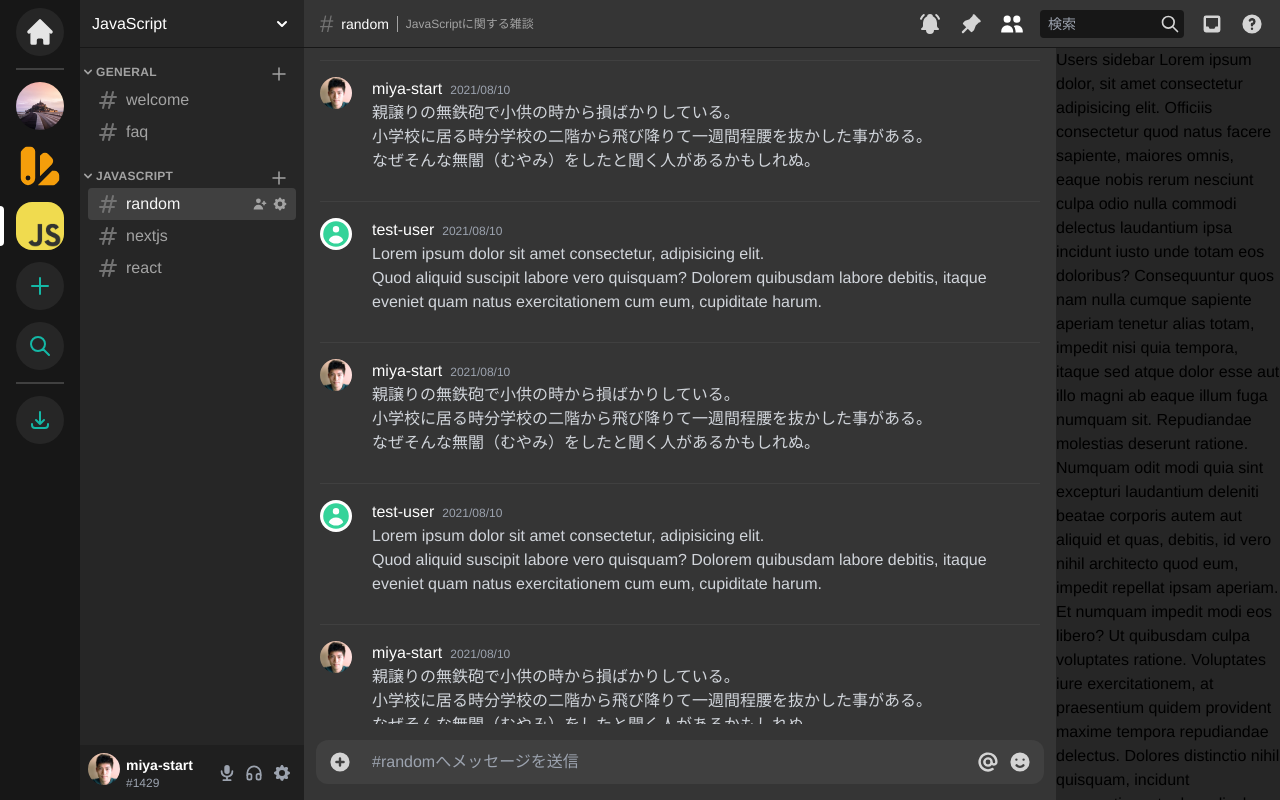
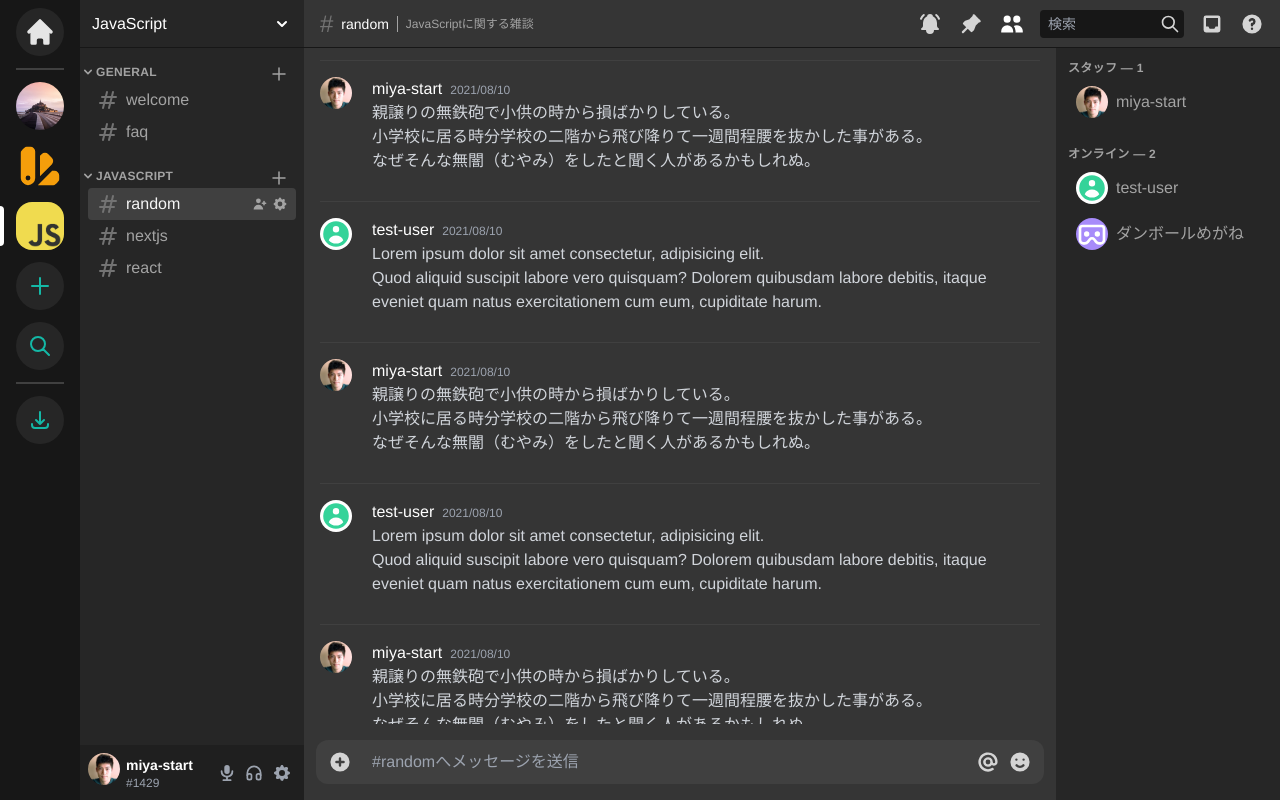
Before and after one commit to miya-start/next-chat, a Next.js app: page / in a window 1280 px wide. Built offline with nearby package versions, Linux system fonts and the light colour scheme.

Commit message:
Add member list section

```diff
--- a/pages/index.tsx
+++ b/pages/index.tsx
@@ -673,31 +673,68 @@ const Home: NextPage = () => {
               </div>
             </main>
 
-            <div className="bg-trueGray-800 w-56 flex-none overflow-y-auto">
-              Users sidebar Lorem ipsum dolor, sit amet consectetur adipisicing
-              elit. Officiis consectetur quod natus facere sapiente, maiores
-              omnis, eaque nobis rerum nesciunt culpa odio nulla commodi
-              delectus laudantium ipsa incidunt iusto unde totam eos doloribus?
-              Consequuntur quos nam nulla cumque sapiente aperiam tenetur alias
-              totam, impedit nisi quia tempora, itaque sed atque dolor esse aut
-              illo magni ab eaque illum fuga numquam sit. Repudiandae molestias
-              deserunt ratione. Numquam odit modi quia sint excepturi laudantium
-              deleniti beatae corporis autem aut aliquid et quas, debitis, id
-              vero nihil architecto quod eum, impedit repellat ipsam aperiam. Et
-              numquam impedit modi eos libero? Ut quibusdam culpa voluptates
-              ratione. Voluptates iure exercitationem, at praesentium quidem
-              provident maxime tempora repudiandae delectus. Dolores distinctio
-              nihil quisquam, incidunt praesentium et ad, explicabo quasi a sit
-              perspiciatis sequi voluptatum molestiae quam nam culpa inventore
-              esse hic recusandae saepe cumque quis odit vero! Sed officiis,
-              necessitatibus explicabo voluptatum amet voluptatem deserunt unde
-              inventore. Possimus, ab qui nihil molestiae architecto quia
-              temporibus, ipsam beatae ratione ducimus magni autem aliquid
-              vitae, neque dignissimos quisquam maiores dicta et! Tenetur quo
-              eum deleniti beatae debitis cupiditate quod ducimus voluptas porro
-              mollitia? Odio ad saepe labore consectetur, nemo quas est? Fuga
-              consequuntur pariatur sequi veniam impedit rerum?
-            </div>
+            <aside
+              className="flex-none w-56 p-3 overflow-y-auto bg-trueGray-800"
+              aria-label={`${'random'}チャンネルのメンバーリスト`}
+            >
+              <h2
+                className="text-xs font-semibold tracking-wide text-trueGray-400 uppercase"
+                aria-label={`スタッフ、${1}人のメンバー`}
+              >
+                スタッフ — 1
+              </h2>
+              <ul className="mb-6">
+                <li>
+                  <button
+                    className="flex items-center gap-x-2 w-full px-2 py-1 my-1.5 text-trueGray-400 rounded hover:text-trueGray-200 hover:bg-trueGray-750"
+                    aria-label={`${'miya-start'}、退席中`}
+                  >
+                    <Image
+                      className="rounded-full"
+                      src="/crop.jpg"
+                      alt="avatar"
+                      width={32}
+                      height={32}
+                    />
+                    <span className="font-medium">miya-start</span>
+                  </button>
+                </li>
+              </ul>
+              <h2
+                className="text-xs font-semibold tracking-wide text-trueGray-400 uppercase"
+                aria-label={`オンライン、${2}人のメンバー`}
+              >
+                オンライン — 2
+              </h2>
+              <ul className="mb-6">
+                <li>
+                  <button
+                    className="flex items-center gap-x-2 w-full px-2 py-1 my-1.5 text-trueGray-400 rounded hover:text-trueGray-200 hover:bg-trueGray-750"
+                    aria-label={`${'test-user'}、オンライン`}
+                  >
+                    <UserCircleIcon
+                      className="text-green-400 bg-white rounded-full"
+                      width={32}
+                      height={32}
+                    />
+                    <span className="font-medium">test-user</span>
+                  </button>
+                </li>
+                <li>
+                  <button
+                    className="flex items-center gap-x-2 w-full px-2 py-1 my-1.5 text-trueGray-400 rounded hover:text-trueGray-200 hover:bg-trueGray-750"
+                    aria-label={`${'ダンボールめがね'}、オンライン`}
+                  >
+                    <IconCardboards
+                      className="text-white bg-purple-400 rounded-full"
+                      width={32}
+                      height={32}
+                    />
+                    <span className="font-medium">ダンボールめがね</span>
+                  </button>
+                </li>
+              </ul>
+            </aside>
           </div>
         </div>
       </div>
```
